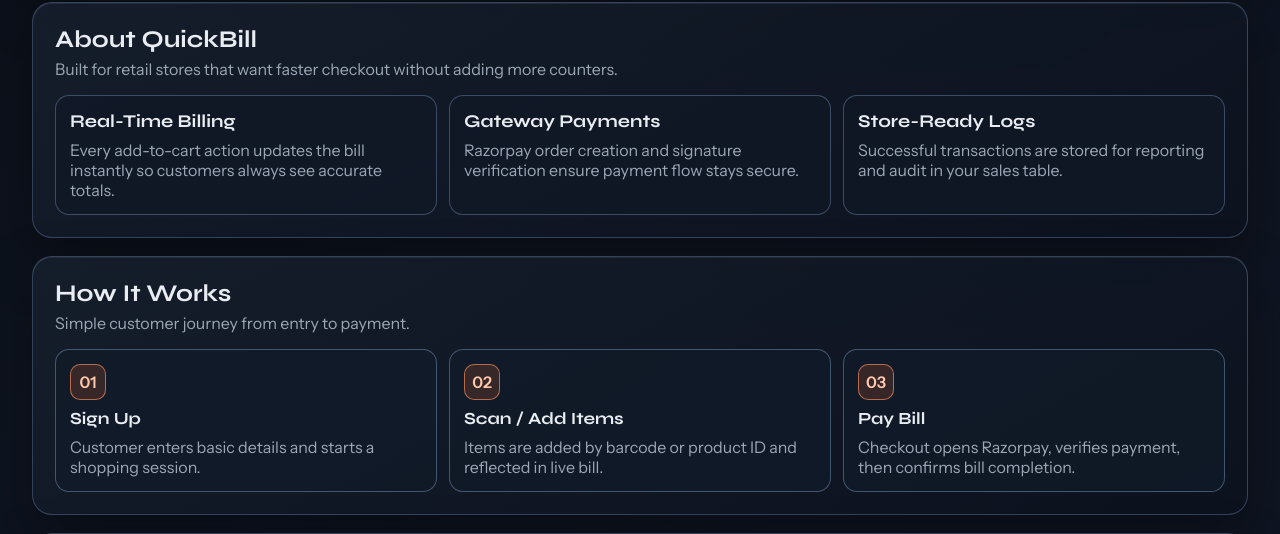
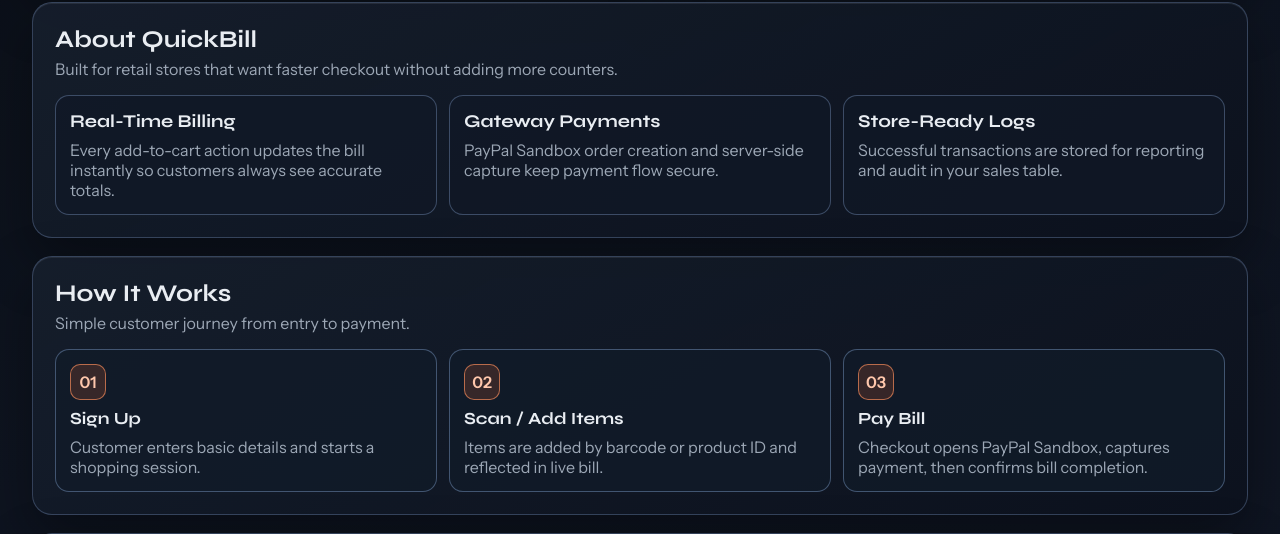
Before and after one commit to nish-jain4/REtail, a Flask app: page / in a window 1280 px wide. Shown: the part 639-1173 px from the top of the page. Run offline with Flask 3, Linux system fonts and the light colour scheme.

Commit message:
Integrate MongoDB and PayPal sandbox checkout

```diff
--- a/app.py
+++ b/app.py
@@ -2,8 +2,6 @@ from __future__ import annotations
 
 import base64
 import csv
-import hashlib
-import hmac
 import json
 import os
 import uuid
@@ -14,6 +12,16 @@ from urllib import error as urllib_error
 from urllib import request as urllib_request
 
 from flask import Flask, jsonify, redirect, render_template, request, session, url_for
+
+try:
+    from pymongo import MongoClient
+    from pymongo.errors import PyMongoError
+
+    PYMONGO_AVAILABLE = True
+except ImportError:
+    MongoClient = None
+    PyMongoError = Exception
+    PYMONGO_AVAILABLE = False
 
 try:
     from openpyxl import Workbook, load_workbook
@@ -52,12 +60,40 @@ PRODUCT_IMPORT_COLUMNS = {
     "price": ("price", "Price", "amount", "mrp"),
 }
 
-RAZORPAY_KEY_ID = os.getenv("RAZORPAY_KEY_ID", "").strip()
-RAZORPAY_KEY_SECRET = os.getenv("RAZORPAY_KEY_SECRET", "").strip()
-PAYMENT_CURRENCY = os.getenv("PAYMENT_CURRENCY", "INR").strip().upper() or "INR"
+PAYPAL_CLIENT_ID = "AT4YjVQk1fNnJTW1sdd7KRMlB5OVYTBAuKh4dFp76BUiAmLiqbPP8VlJmrZhhZb5-w_0fRzNQG3BLTrw"
+PAYPAL_CLIENT_SECRET = "EDumKbVywv9AnZGKWHwCtl9o9UkEpMO_6hVbvuxk64_bbxEu303Se5pTEJAiy0KpOy4dX2G6R7rldyPa"
+PAYPAL_BASE_URL = os.getenv("PAYPAL_BASE_URL", "https://api-m.sandbox.paypal.com").strip()
+PAYMENT_CURRENCY = os.getenv("PAYMENT_CURRENCY", "USD").strip().upper() or "USD"
+MONGODB_URI = os.getenv("MONGODB_URI", "").strip()
+MONGODB_DB_NAME = os.getenv("MONGODB_DB_NAME", "quickbill").strip() or "quickbill"
 
 app = Flask(__name__)
 app.secret_key = os.getenv("FLASK_SECRET_KEY", "quickbill-dev-secret")
+
+mongo_client: MongoClient | None = None
+mongo_db = None
+
+
+def _init_mongodb() -> None:
+    global mongo_client, mongo_db
+    if not PYMONGO_AVAILABLE:
+        print("[db] pymongo is not installed, using file storage fallback.")
+        return
+    if not MONGODB_URI:
+        return
+    try:
+        mongo_client = MongoClient(MONGODB_URI, serverSelectionTimeoutMS=2500)
+        mongo_client.admin.command("ping")
+        mongo_db = mongo_client[MONGODB_DB_NAME]
+        print(f"[db] MongoDB connected: {MONGODB_DB_NAME}")
+    except PyMongoError as exc:
+        mongo_client = None
+        mongo_db = None
+        print(f"[db] MongoDB unavailable, using file storage fallback. Reason: {exc}")
+
+
+def _using_mongodb() -> bool:
+    return mongo_db is not None
 
 
 # ---------- Generic parsing + table I/O helpers ----------
@@ -147,6 +183,13 @@ def _write_rows_xlsx(path: Path, rows: list[dict[str, Any]], columns: list[str])
 
 
 def _read_table(table_name: str) -> list[dict[str, Any]]:
+    if _using_mongodb():
+        try:
+            rows = list(mongo_db[table_name].find({}, {"_id": 0}))
+            return [dict(row) for row in rows]
+        except PyMongoError as exc:
+            print(f"[db] read failed for {table_name}, falling back to files. Reason: {exc}")
+
     xlsx_path, csv_path = _table_paths(table_name)
 
     if xlsx_path.exists() and OPENPYXL_AVAILABLE:
@@ -164,6 +207,18 @@ def _read_table(table_name: str) -> list[dict[str, Any]]:
 
 def _write_table(table_name: str, rows: list[dict[str, Any]]) -> None:
     columns = TABLE_COLUMNS[table_name]
+
+    if _using_mongodb():
+        try:
+            collection = mongo_db[table_name]
+            collection.delete_many({})
+            if rows:
+                sanitized_rows = [{column: row.get(column, "") for column in columns} for row in rows]
+                collection.insert_many(sanitized_rows)
+            return
+        except PyMongoError as exc:
+            print(f"[db] write failed for {table_name}, falling back to files. Reason: {exc}")
+
     xlsx_path, csv_path = _table_paths(table_name)
 
     if OPENPYXL_AVAILABLE:
@@ -313,29 +368,80 @@ def _snapshot_cart_for_undo(items: list[dict[str, Any]]) -> None:
 
 
 # ---------- Payment gateway helpers ----------
-def _create_razorpay_order(amount_minor: int, receipt: str, notes: dict[str, str]) -> dict[str, Any]:
-    if not RAZORPAY_KEY_ID or not RAZORPAY_KEY_SECRET:
-        raise ValueError("Set RAZORPAY_KEY_ID and RAZORPAY_KEY_SECRET before checkout.")
+def _paypal_access_token() -> str:
+    if not PAYPAL_CLIENT_ID or not PAYPAL_CLIENT_SECRET:
+        raise ValueError("Set PAYPAL_CLIENT_ID and PAYPAL_CLIENT_SECRET before checkout.")
 
+    credentials = f"{PAYPAL_CLIENT_ID}:{PAYPAL_CLIENT_SECRET}".encode("utf-8")
+    basic_auth = base64.b64encode(credentials).decode("utf-8")
+    token_request = urllib_request.Request(
+        f"{PAYPAL_BASE_URL}/v1/oauth2/token",
+        data=b"grant_type=client_credentials",
+        headers={
+            "Authorization": f"Basic {basic_auth}",
+            "Content-Type": "application/x-www-form-urlencoded",
+        },
+        method="POST",
+    )
+
+    try:
+        with urllib_request.urlopen(token_request, timeout=20) as response:
+            token_body = response.read().decode("utf-8")
+    except urllib_error.HTTPError as exc:
+        error_text = exc.read().decode("utf-8", errors="ignore")
+        raise ValueError(f"PayPal auth failed: {error_text or exc.reason}") from exc
+    except urllib_error.URLError as exc:
+        raise ValueError(f"PayPal is unreachable: {exc.reason}") from exc
+
+    token_payload = json.loads(token_body)
+    access_token = str(token_payload.get("access_token", "")).strip()
+    if not access_token:
+        raise ValueError("PayPal auth response missing access token.")
+    return access_token
+
+
+def _create_paypal_order(
+    total_amount: float,
+    customer_name: str,
+    return_url: str,
+    cancel_url: str,
+) -> dict[str, Any]:
+    access_token = _paypal_access_token()
     payload = json.dumps(
         {
-            "amount": amount_minor,
-            "currency": PAYMENT_CURRENCY,
-            "receipt": receipt,
-            "notes": notes,
+            "intent": "CAPTURE",
+            "purchase_units": [
+                {
+                    "reference_id": f"quickbill-{uuid.uuid4().hex[:10]}",
+                    "description": f"QuickBill checkout for {customer_name}",
+                    "amount": {
+                        "currency_code": PAYMENT_CURRENCY,
+                        "value": f"{total_amount:.2f}",
+                    },
+                }
+            ],
+            "payment_source": {
+                "paypal": {
+                    "experience_context": {
+                        "brand_name": "QuickBill",
+                        "user_action": "PAY_NOW",
+                        "return_url": return_url,
+                        "cancel_url": cancel_url,
+                    }
+                }
+            },
         }
     ).encode("utf-8")
-    credentials = f"{RAZORPAY_KEY_ID}:{RAZORPAY_KEY_SECRET}".encode("utf-8")
-    basic_auth = base64.b64encode(credentials).decode("utf-8")
 
-    request_headers = {
-        "Authorization": f"Basic {basic_auth}",
-        "Content-Type": "application/json",
-    }
     api_request = urllib_request.Request(
-        "https://api.razorpay.com/v1/orders",
+        f"{PAYPAL_BASE_URL}/v2/checkout/orders",
         data=payload,
-        headers=request_headers,
+        headers={
+            "Authorization": f"Bearer {access_token}",
+            "Content-Type": "application/json",
+            "PayPal-Request-Id": f"qb-{uuid.uuid4().hex}",
+            "Prefer": "return=representation",
+        },
         method="POST",
     )
 
@@ -344,27 +450,115 @@ def _create_razorpay_order(amount_minor: int, receipt: str, notes: dict[str, str
             response_body = response.read().decode("utf-8")
     except urllib_error.HTTPError as exc:
         error_text = exc.read().decode("utf-8", errors="ignore")
-        raise ValueError(f"Razorpay order creation failed: {error_text or exc.reason}") from exc
+        raise ValueError(f"PayPal order creation failed: {error_text or exc.reason}") from exc
     except urllib_error.URLError as exc:
-        raise ValueError(f"Razorpay is unreachable: {exc.reason}") from exc
+        raise ValueError(f"PayPal is unreachable: {exc.reason}") from exc
 
     order = json.loads(response_body)
     if not order.get("id"):
-        raise ValueError("Razorpay response missing order id.")
+        raise ValueError("PayPal response missing order id.")
     return order
 
 
-def _verify_razorpay_signature(order_id: str, payment_id: str, signature: str) -> bool:
-    if not RAZORPAY_KEY_SECRET:
-        return False
+def _capture_paypal_order(order_id: str) -> dict[str, Any]:
+    access_token = _paypal_access_token()
+    api_request = urllib_request.Request(
+        f"{PAYPAL_BASE_URL}/v2/checkout/orders/{order_id}/capture",
+        data=b"{}",
+        headers={
+            "Authorization": f"Bearer {access_token}",
+            "Content-Type": "application/json",
+        },
+        method="POST",
+    )
 
-    payload = f"{order_id}|{payment_id}".encode("utf-8")
-    expected_signature = hmac.new(
-        RAZORPAY_KEY_SECRET.encode("utf-8"),
-        payload,
-        hashlib.sha256,
-    ).hexdigest()
-    return hmac.compare_digest(expected_signature, signature)
+    try:
+        with urllib_request.urlopen(api_request, timeout=20) as response:
+            response_body = response.read().decode("utf-8")
+    except urllib_error.HTTPError as exc:
+        error_text = exc.read().decode("utf-8", errors="ignore")
+        raise ValueError(f"PayPal capture failed: {error_text or exc.reason}") from exc
+    except urllib_error.URLError as exc:
+        raise ValueError(f"PayPal is unreachable: {exc.reason}") from exc
+
+    capture = json.loads(response_body)
+    if capture.get("status") != "COMPLETED":
+        raise ValueError("PayPal capture is not completed.")
+    return capture
+
+
+def _paypal_approve_url(order: dict[str, Any]) -> str:
+    links = order.get("links") or []
+    fallback_href = ""
+    for link in links:
+        if not isinstance(link, dict):
+            continue
+        rel = str(link.get("rel", "")).strip().lower()
+        href = str(link.get("href", "")).strip()
+        if not href:
+            continue
+        if rel == "payer-action":
+            return href
+        if rel == "approve":
+            fallback_href = href
+    if fallback_href:
+        return fallback_href
+    available_rels = ", ".join(
+        str(link.get("rel", "")).strip()
+        for link in links
+        if isinstance(link, dict) and str(link.get("rel", "")).strip()
+    )
+    if available_rels:
+        raise ValueError(f"PayPal response missing approval link. Available links: {available_rels}")
+    raise ValueError("PayPal response missing approval link. No HATEOAS links returned.")
+
+
+def _extract_paypal_capture_id(capture: dict[str, Any]) -> str:
+    capture_units = capture.get("purchase_units") or []
+    if not capture_units or not isinstance(capture_units[0], dict):
+        return ""
+    capture_records = capture_units[0].get("payments", {}).get("captures", [])
+    if not capture_records or not isinstance(capture_records[0], dict):
+        return ""
+    return str(capture_records[0].get("id", "")).strip()
+
+
+def _finalize_paypal_payment(order_id: str, capture: dict[str, Any]) -> None:
+    pending_payment = session.get("pending_payment")
+    if not pending_payment or not isinstance(pending_payment, dict):
+        raise ValueError("No pending payment found.")
+
+    if order_id != pending_payment.get("order_id"):
+        raise ValueError("Order id mismatch for pending payment.")
+
+    payment_id = _extract_paypal_capture_id(capture)
+    if not payment_id:
+        payment_id = f"PP-{uuid.uuid4().hex[:12].upper()}"
+
+    customer_name = str(pending_payment.get("customer", {}).get("name", "Guest Customer"))
+    items = pending_payment.get("items", [])
+    items_bought = ", ".join(f"{item['name']} x{item['quantity']}" for item in items)
+
+    sales = _read_table("store_sales")
+    sales.append(
+        {
+            "transaction_id": f"TXN-{uuid.uuid4().hex[:10].upper()}",
+            "customer_name": customer_name,
+            "items_bought": items_bought,
+            "total_amount": pending_payment.get("total_amount", 0.0),
+            "currency": pending_payment.get("currency", PAYMENT_CURRENCY),
+            "date": datetime.now().isoformat(timespec="seconds"),
+            "payment_order_id": order_id,
+            "payment_id": payment_id,
+            "status": "paid",
+        }
+    )
+    _write_table("store_sales", sales)
+
+    _save_cart_items([])
+    session.pop("undo_cart_snapshot", None)
+    session.pop("pending_payment", None)
+    session.modified = True
 
 
 # ---------- Page routes ----------
@@ -380,7 +574,12 @@ def form():
 
 @app.route("/customer")
 def customer():
-    return render_template("customer.html")
+    return render_template(
+        "customer.html",
+        paypal_client_id=PAYPAL_CLIENT_ID,
+        payment_currency=PAYMENT_CURRENCY,
+        payment_message=request.args.get("payment_message", "").strip(),
+    )
 
 
 @app.route("/checkout-success")
@@ -577,25 +776,25 @@ def checkout():
     if total_amount <= 0:
         return jsonify({"message": "Cart total is zero. Cannot create payment order."}), 400
 
-    amount_minor = int(round(total_amount * 100))
     customer = session.get("customer", {})
     customer_name = str(customer.get("name", "Guest Customer"))
 
     try:
-        order = _create_razorpay_order(
-            amount_minor=amount_minor,
-            receipt=f"rcpt_{uuid.uuid4().hex[:12]}",
-            notes={"customer_name": customer_name, "source": "quickbill_web"},
+        order = _create_paypal_order(
+            total_amount=total_amount,
+            customer_name=customer_name,
+            return_url=url_for("paypal_return", _external=True),
+            cancel_url=url_for("paypal_cancel", _external=True),
         )
+        approve_url = _paypal_approve_url(order)
     except ValueError as exc:
         return jsonify({"message": str(exc)}), 400
 
-    # Save immutable checkout snapshot for post-payment verification.
+    # Save immutable checkout snapshot for post-payment capture.
     session["pending_payment"] = {
         "order_id": order["id"],
-        "amount_minor": order.get("amount", amount_minor),
-        "currency": order.get("currency", PAYMENT_CURRENCY),
         "total_amount": total_amount,
+        "currency": PAYMENT_CURRENCY,
         "customer": customer,
         "items": items,
         "created_at": datetime.now(timezone.utc).isoformat(timespec="seconds"),
@@ -605,18 +804,32 @@ def checkout():
     return jsonify(
         {
             "message": "Order created.",
-            "key_id": RAZORPAY_KEY_ID,
             "order_id": order["id"],
-            "amount": order.get("amount", amount_minor),
-            "currency": order.get("currency", PAYMENT_CURRENCY),
-            "name": "QuickBill",
-            "description": "Retail self-checkout payment",
-            "prefill": {
-                "name": customer.get("name", ""),
-                "contact": customer.get("phone", ""),
-            },
+            "approve_url": approve_url,
         }
     )
+
+
+@app.route("/paypal/return")
+def paypal_return():
+    order_id = str(request.args.get("token", "")).strip()
+    if not order_id:
+        return redirect(url_for("customer", payment_message="Missing PayPal order id."))
+
+    try:
+        capture = _capture_paypal_order(order_id=order_id)
+        _finalize_paypal_payment(order_id=order_id, capture=capture)
+    except ValueError as exc:
+        return redirect(url_for("customer", payment_message=str(exc)))
+
+    return redirect(url_for("checkout_success"))
+
+
+@app.route("/paypal/cancel")
+def paypal_cancel():
+    session.pop("pending_payment", None)
+    session.modified = True
+    return redirect(url_for("customer", payment_message="PayPal checkout was cancelled."))
 
 
 @app.route("/verify-payment", methods=["POST"])
@@ -626,45 +839,19 @@ def verify_payment():
         return jsonify({"message": "No pending payment found."}), 400
 
     payload = request.get_json(silent=True) or {}
-    order_id = str(payload.get("razorpay_order_id", "")).strip()
-    payment_id = str(payload.get("razorpay_payment_id", "")).strip()
-    signature = str(payload.get("razorpay_signature", "")).strip()
+    order_id = str(payload.get("paypal_order_id") or payload.get("orderID") or "").strip()
 
-    if not order_id or not payment_id or not signature:
-        return jsonify({"message": "Incomplete payment verification payload."}), 400
+    if not order_id:
+        return jsonify({"message": "Missing PayPal order id."}), 400
 
     if order_id != pending_payment.get("order_id"):
         return jsonify({"message": "Order id mismatch for pending payment."}), 400
 
-    if not _verify_razorpay_signature(order_id=order_id, payment_id=payment_id, signature=signature):
-        return jsonify({"message": "Payment signature validation failed."}), 400
-
-    customer_name = str(pending_payment.get("customer", {}).get("name", "Guest Customer"))
-    items = pending_payment.get("items", [])
-    items_bought = ", ".join(f"{item['name']} x{item['quantity']}" for item in items)
-
-    # Persist final paid transaction only after signature verification passes.
-    sales = _read_table("store_sales")
-    sales.append(
-        {
-            "transaction_id": f"TXN-{uuid.uuid4().hex[:10].upper()}",
-            "customer_name": customer_name,
-            "items_bought": items_bought,
-            "total_amount": pending_payment.get("total_amount", 0.0),
-            "currency": pending_payment.get("currency", PAYMENT_CURRENCY),
-            "date": datetime.now().isoformat(timespec="seconds"),
-            "payment_order_id": order_id,
-            "payment_id": payment_id,
-            "status": "paid",
-        }
-    )
-    _write_table("store_sales", sales)
-
-    # Clear cart once payment is confirmed and recorded.
-    _save_cart_items([])
-    session.pop("undo_cart_snapshot", None)
-    session.pop("pending_payment", None)
-    session.modified = True
+    try:
+        capture = _capture_paypal_order(order_id=order_id)
+        _finalize_paypal_payment(order_id=order_id, capture=capture)
+    except ValueError as exc:
+        return jsonify({"message": str(exc)}), 400
 
     return jsonify(
         {
@@ -674,6 +861,7 @@ def verify_payment():
     )
 
 
+_init_mongodb()
 _ensure_tables()
 
 if __name__ == "__main__":
--- a/require.txt
+++ b/require.txt
@@ -1,2 +1,3 @@
 Flask>=3.0.0,<4.0.0
 openpyxl>=3.1.0
+pymongo>=4.7.0
--- a/templates/app.html
+++ b/templates/app.html
@@ -102,7 +102,7 @@
                 </article>
                 <article class="glass-card tilt-card" data-tilt>
                     <h3>Gateway Payments</h3>
-                    <p>Razorpay order creation and signature verification ensure payment flow stays secure.</p>
+                    <p>PayPal Sandbox order creation and server-side capture keep payment flow secure.</p>
                 </article>
                 <article class="glass-card tilt-card" data-tilt>
                     <h3>Store-Ready Logs</h3>
@@ -130,7 +130,7 @@
                 <div class="flow-card tilt-card" data-tilt>
                     <span>03</span>
                     <h3>Pay Bill</h3>
-                    <p>Checkout opens Razorpay, verifies payment, then confirms bill completion.</p>
+                    <p>Checkout opens PayPal Sandbox, captures payment, then confirms bill completion.</p>
                 </div>
             </div>
         </section>
```
Also changed, not shown: templates/customer.html (+78 -31 lines).
